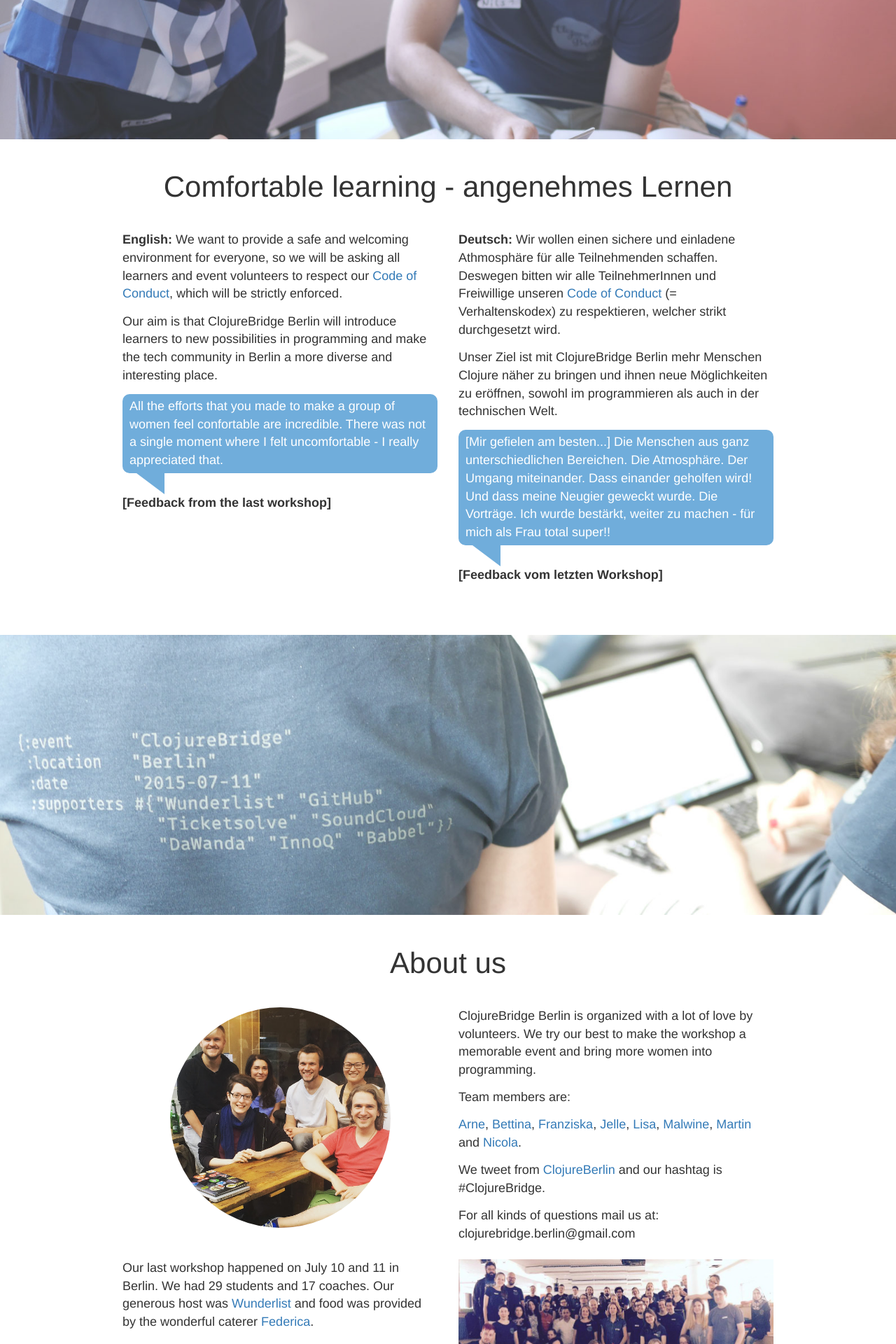
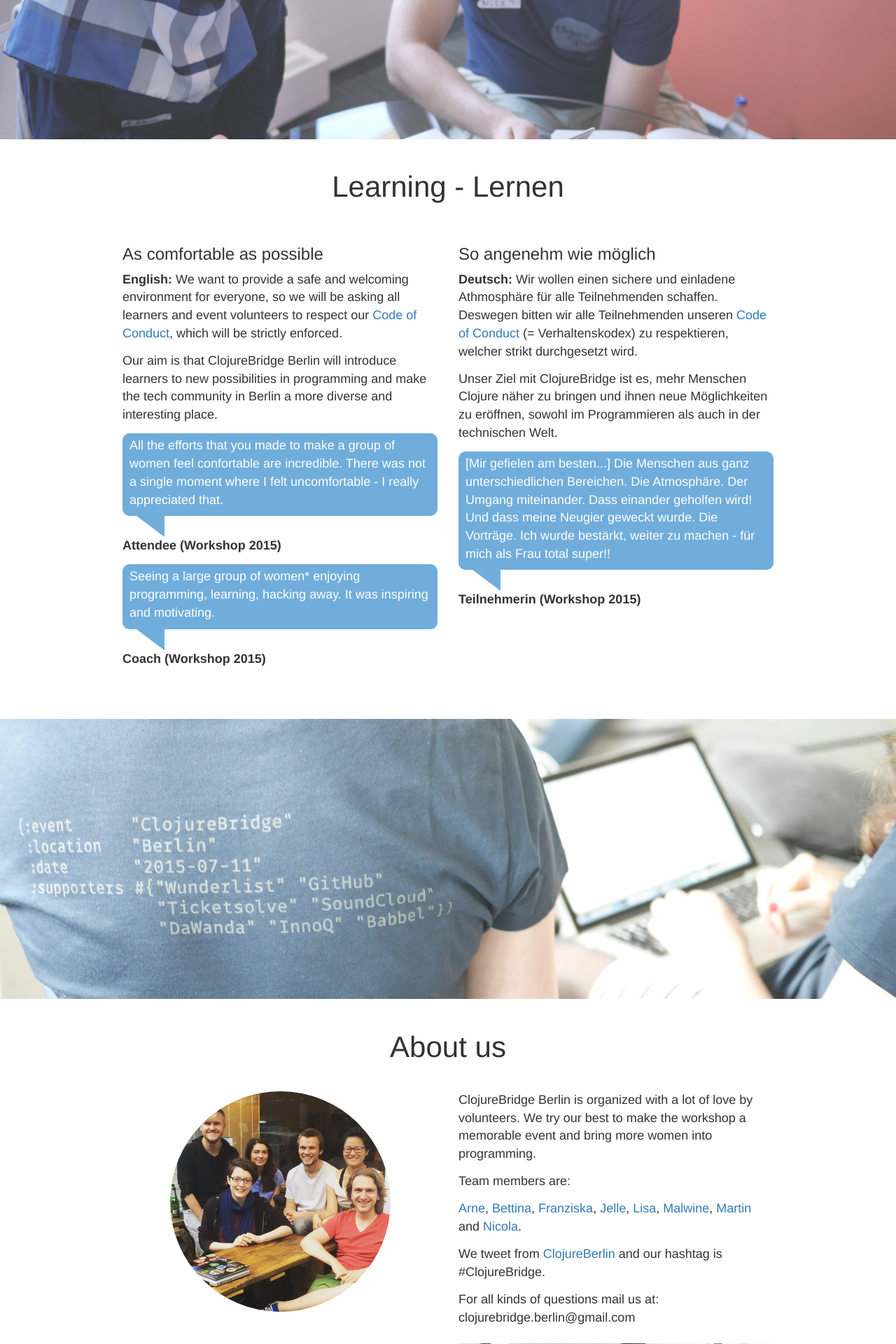
Before and after one commit to clojurebridge-berlin/clojurebridge-berlin.github.io, a Jekyll site: the page built from index.html, in a window 1280 px wide. Shown: the part 2794-4714 px from the top of the page at 70% size. Built offline with Jekyll 4.4.1, drawn with Linux system fonts in a browser that asks for light colours.

Commit message:
Add another quote

```diff
--- a/assets/stylesheet.css
+++ b/assets/stylesheet.css
@@ -69,7 +69,7 @@ section.module.content {
 .quote {
   color: white;
   background-color: #70addb;
-  padding: 5px 5px 5px 10px;
+  padding: 5px 5px 10px 10px;
   border-radius: 10px;
   margin-bottom: 0 !important;
 }
--- a/index.html
+++ b/index.html
@@ -111,23 +111,27 @@ title: Clojure Programming Workshops
   <div class="container">
     <div class="row bottom-space">
       <div class="col-md-12">
-        <h2>Comfortable learning - angenehmes Lernen</h2>
+        <h2>Learning - Lernen</h2>
       </div>
       <div class="col-md-6">
+        <h3>As comfortable as possible</h3>
         <p><b>English: </b>We want to provide a safe and welcoming environment for everyone, so we will be asking all learners and event volunteers to respect our <a href="http://berlincodeofconduct.org/">Code of Conduct</a>, which will be strictly enforced.</p>
         <p>Our aim is that ClojureBridge Berlin will introduce learners to new possibilities in programming and make the tech community in Berlin a more diverse and interesting place.</p>
-
         <p class="quote">All the efforts that you made to make a group of women feel confortable are incredible. There was not a single moment where I felt uncomfortable - I really appreciated that.</p>
         <div class="triangle"></div>
-        <p><b>[Feedback from the last workshop]</b></p>
+        <p><b>Attendee (Workshop 2015)</b></p>
+        <p class="quote">Seeing a large group of women* enjoying programming, learning, hacking away. It was inspiring and motivating.</p>
+        <div class="triangle"></div>
+        <p><b>Coach (Workshop 2015)</b></p>
       </div>
       <div class="col-md-6">
-        <p><b>Deutsch:</b> Wir wollen einen sichere und einladene Athmosphäre für alle Teilnehmenden schaffen. Deswegen bitten wir alle TeilnehmerInnen und Freiwillige unseren <a href="http://berlincodeofconduct.org/">Code of Conduct</a> (= Verhaltenskodex) zu respektieren, welcher strikt durchgesetzt wird.</p>
-        <p>Unser Ziel ist mit ClojureBridge Berlin mehr Menschen Clojure näher zu bringen und ihnen neue Möglichkeiten zu eröffnen, sowohl im programmieren als auch in der technischen Welt.</p>
+        <h3>So angenehm wie möglich</h3>
+        <p><b>Deutsch:</b> Wir wollen einen sichere und einladene Athmosphäre für alle Teilnehmenden schaffen. Deswegen bitten wir alle Teilnehmenden unseren <a href="http://berlincodeofconduct.org/">Code of Conduct</a> (= Verhaltenskodex) zu respektieren, welcher strikt durchgesetzt wird.</p>
+        <p>Unser Ziel mit ClojureBridge ist es, mehr Menschen Clojure näher zu bringen und ihnen neue Möglichkeiten zu eröffnen, sowohl im Programmieren als auch in der technischen Welt.</p>
 
         <p class="quote"> [Mir gefielen am besten...] Die Menschen aus ganz unterschiedlichen Bereichen. Die Atmosphäre. Der Umgang miteinander. Dass einander geholfen wird! Und dass meine Neugier geweckt wurde. Die Vorträge. Ich wurde bestärkt, weiter zu machen - für mich als Frau total super!!</p>
         <div class="triangle"></div>
-        <p><b>[Feedback vom letzten Workshop]</b></p>
+        <p><b>Teilnehmerin (Workshop 2015)</b></p>
       </div>
     </div>
   </div>
```
